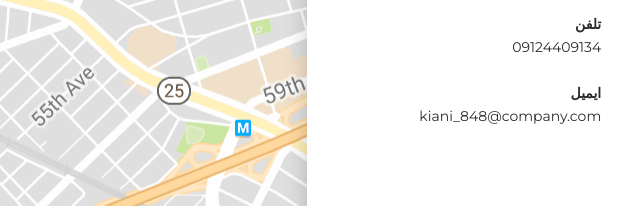
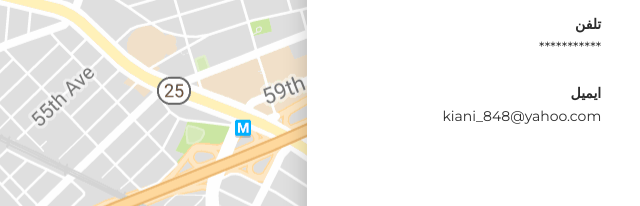
Before and after one commit to zahrakiani/zahrakiani.github.io, a plain HTML site: page index.html in a window 1280 px wide. Shown: the part 4636-4842 px from the top of the page, 0-640 px from the left. Drawn offline with Linux system fonts and the light colour scheme.

Commit message:
Add files via upload

```diff
--- a/index.html
+++ b/index.html
@@ -507,9 +507,9 @@
                     <p class="mb-0"><strong>آدرس </strong></p>
                     <p class="pb-2">تهران</p>
                     <p class="mb-0"><strong>تلفن</strong></p>
-                    <p class="pb-2">09124409134</p>
+                    <p class="pb-2">***********</p>
                     <p class="mb-0"><strong>ایمیل</strong></p>
-                    <p>kiani_848@company.com</p>
+                    <p>kiani_848@yahoo.com</p>
                   </div>
                 </div>
               </div>
```
